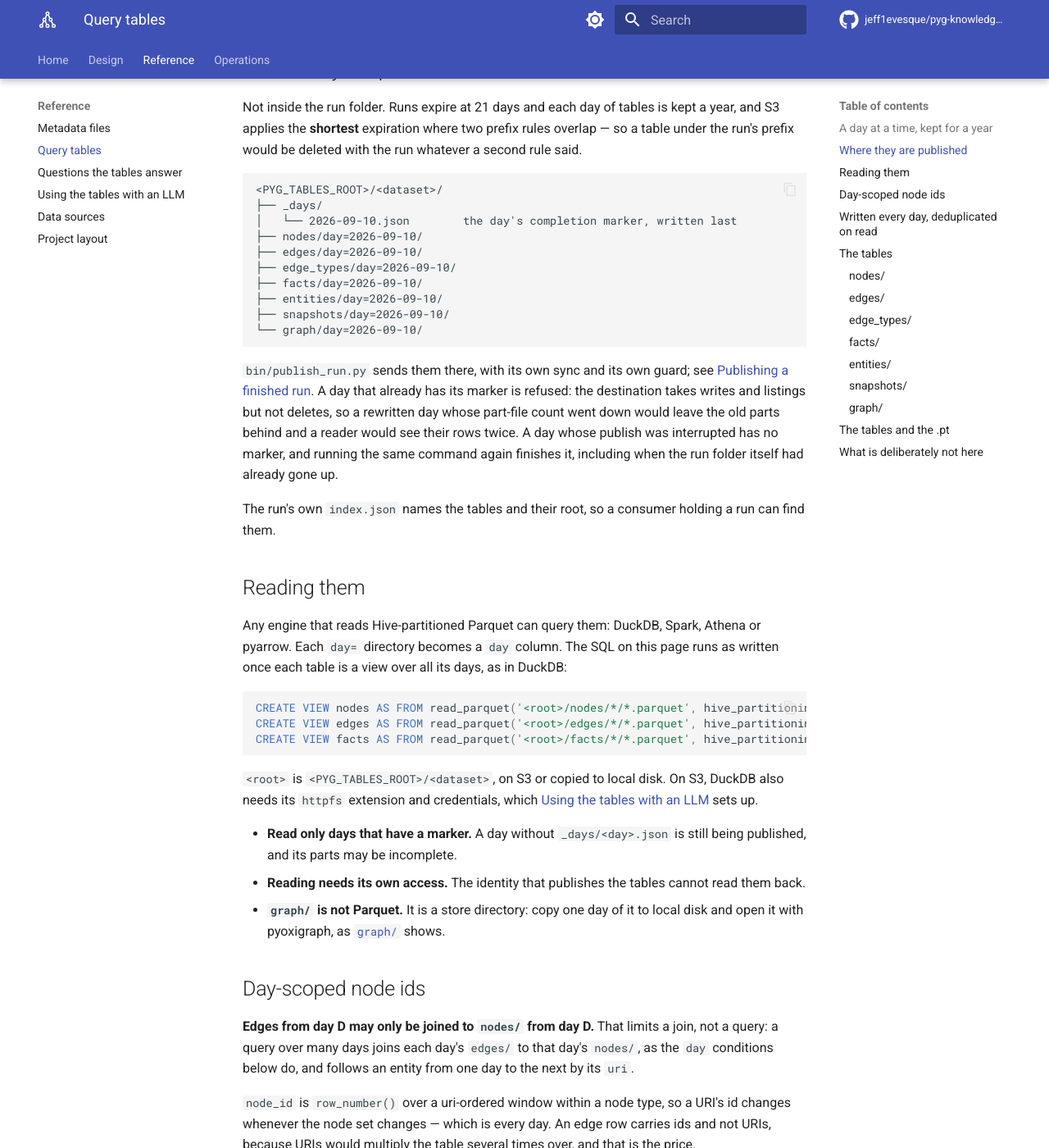
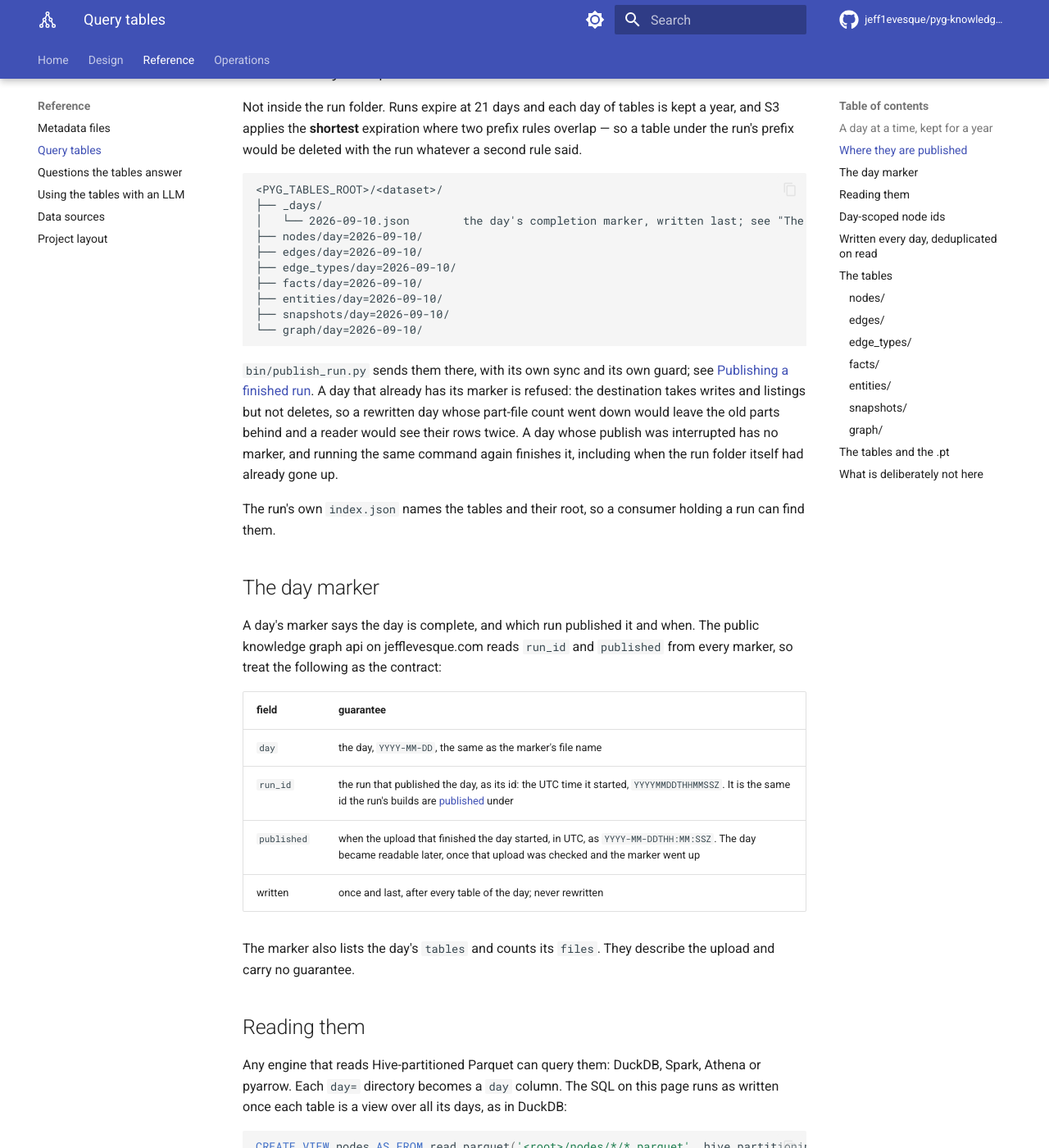
Before and after one commit to jeff1evesque/pyg-knowledge-graph-builder, an MkDocs documentation site: the page built from documentation/reference/tables.md, in a window 1280 px wide and 1400 px high, scrolled down 1305 px. Shown: the whole window at 82% size. Built offline with MkDocs 1.6.1 and Material for MkDocs 9.7.7, drawn with Linux system fonts in a browser that asks for light colours; comment, search, counter and statistics services are not loaded.

Commit message:
#426: tables.md, what a day marker holds, and the fields another service reads

````diff
--- a/documentation/reference/tables.md
+++ b/documentation/reference/tables.md
@@ -56,7 +56,7 @@ whatever a second rule said.
 ```
 <PYG_TABLES_ROOT>/<dataset>/
 ├── _days/
-│   └── 2026-09-10.json        the day's completion marker, written last
+│   └── 2026-09-10.json        the day's completion marker, written last; see "The day marker"
 ├── nodes/day=2026-09-10/
 ├── edges/day=2026-09-10/
 ├── edge_types/day=2026-09-10/
@@ -76,6 +76,22 @@ finishes it, including when the run folder itself had already gone up.
 
 The run's own `index.json` names the tables and their root, so a consumer
 holding a run can find them.
+
+## The day marker
+
+A day's marker says the day is complete, and which run published it and when.
+The public knowledge graph api on jefflevesque.com reads `run_id` and
+`published` from every marker, so treat the following as the contract:
+
+| field | guarantee |
+|---|---|
+| `day` | the day, `YYYY-MM-DD`, the same as the marker's file name |
+| `run_id` | the run that published the day, as its id: the UTC time it started, `YYYYMMDDTHHMMSSZ`. It is the same id the run's builds are [published](outputs.md#published-runs) under |
+| `published` | when the upload that finished the day started, in UTC, as `YYYY-MM-DDTHH:MM:SSZ`. The day became readable later, once that upload was checked and the marker went up |
+| written | once and last, after every table of the day; never rewritten |
+
+The marker also lists the day's `tables` and counts its `files`. They describe
+the upload and carry no guarantee.
 
 ## Reading them
 
````
